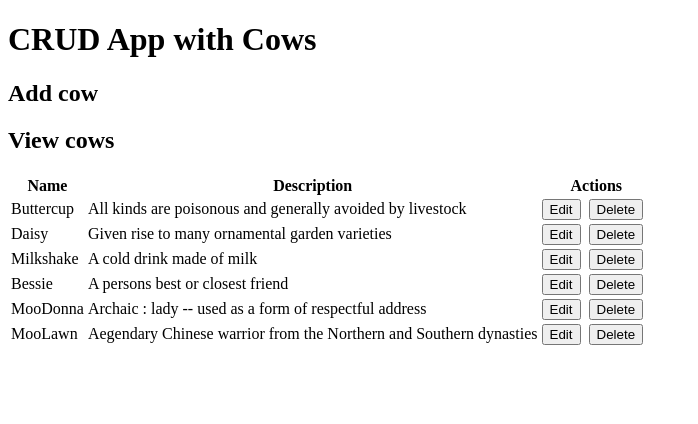
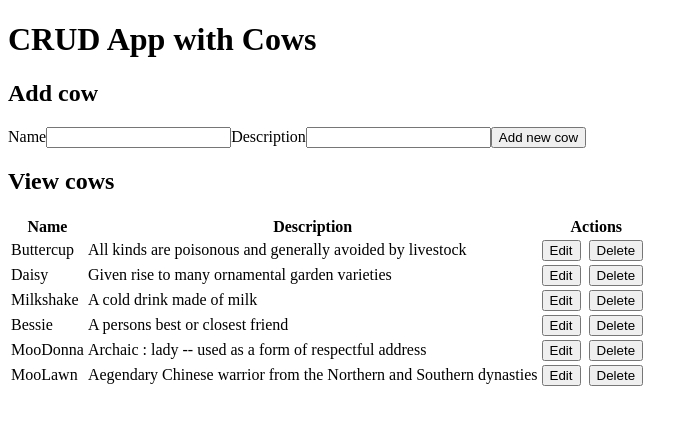
Before and after one commit to underthecode/cows, a React app: page / in a window 1280 px wide. Shown: the top 424 px of the page, without its empty margins (0-698 px from the left). Built offline with nearby package versions, Linux system fonts and the light colour scheme; the HTML template or start-up script is replaced by a standard one.

Commit message:
configured addCow functionality

```diff
--- a/client/src/components/Cows.jsx
+++ b/client/src/components/Cows.jsx
@@ -2,6 +2,7 @@ import React, { useState } from 'react';
 import axios from 'axios';
 
 import CowsTable from './CowsTable.jsx';
+import AddCowForm from './AddCowForm.jsx';
 
 const Cows = () => {
   const cowsData = [
@@ -40,12 +41,18 @@ const Cows = () => {
 
   const [cows, setCows] = useState(cowsData);
 
+  const addCow = cow => {
+    cow.id = cows.length + 1;
+    setCows([...cows, cow]);
+  };
+
   return (
     <div>
       <h1>CRUD App with Cows</h1>
       <div className='flex-row'>
         <div className='flex-large'>
           <h2>Add cow</h2>
+          <AddCowForm addCow={addCow} />
         </div>
         <div className='flex-large'>
           <h2>View cows</h2>
```
